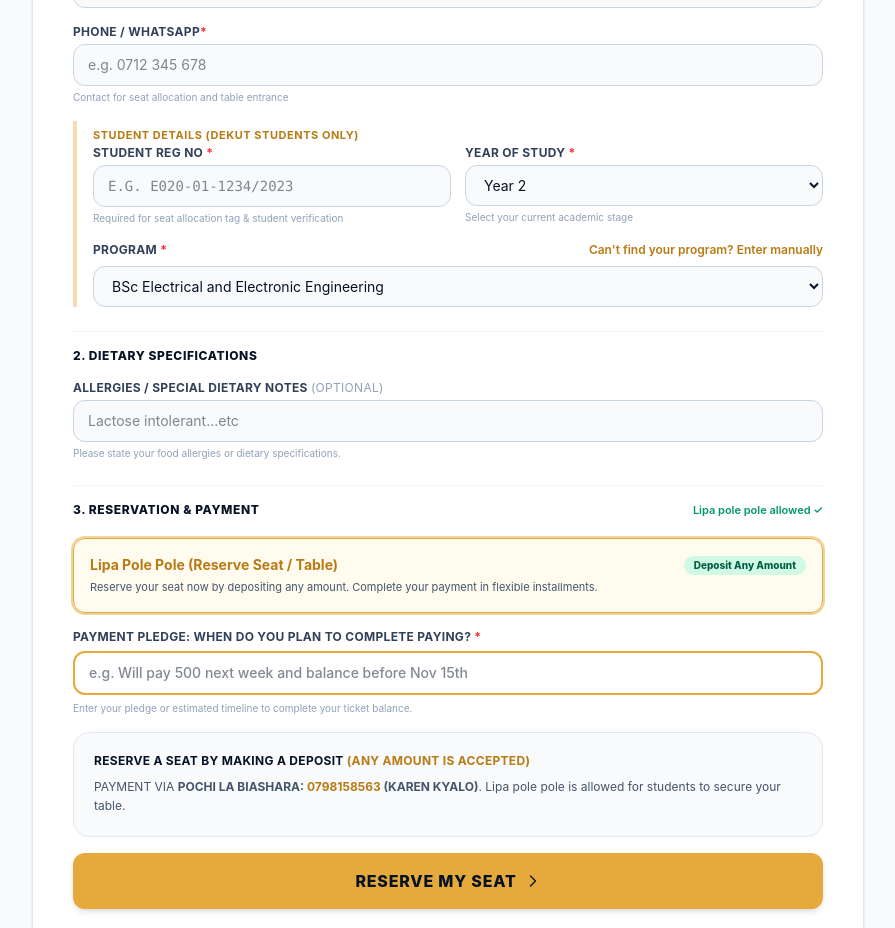
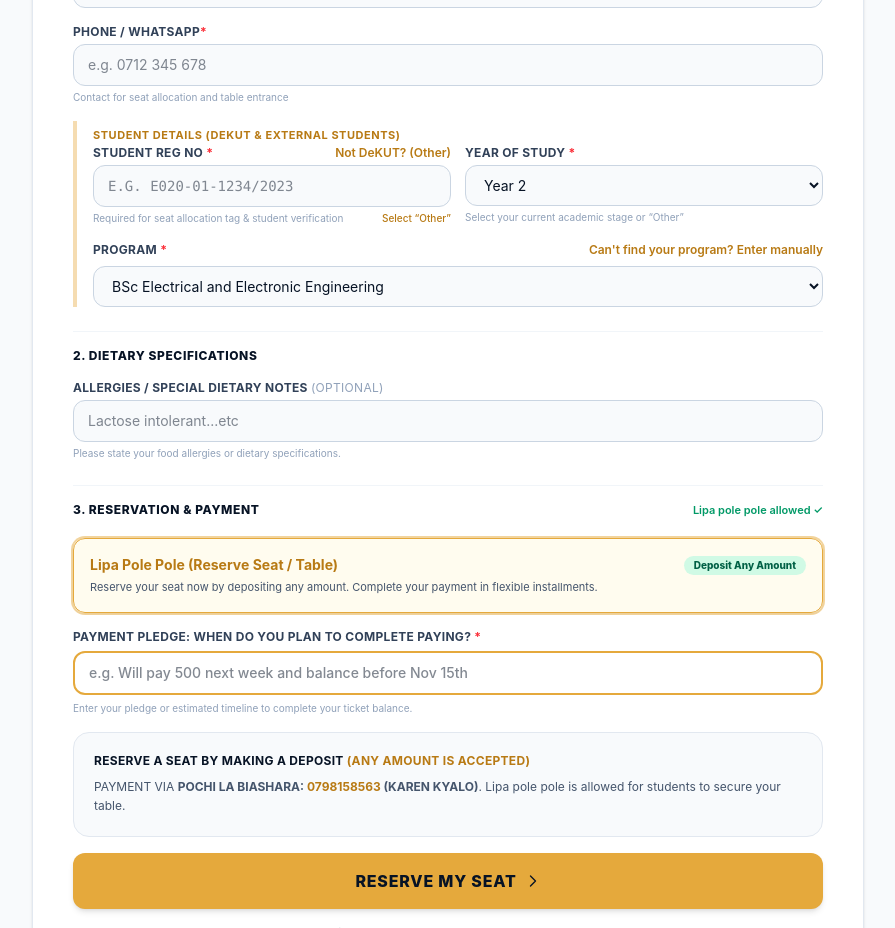
Before and after one commit to bruceboge/DESA-WEB, a Next.js app: page /gala in a window 1280 px wide. Shown: the part 1020-1948 px from the top of the page, without its empty margins (192-1087 px from the left). Built offline with nearby package versions, Linux system fonts and the light colour scheme.

Commit message:
feat: add gala event registration page and reservation form component

```diff
--- a/src/app/gala/page.tsx
+++ b/src/app/gala/page.tsx
@@ -34,6 +34,7 @@ const yearLevels = [
   "Year 3",
   "Year 4",
   "Year 5",
+  "Other",
 ];
 
 // WhatsApp Group Link for registered attendees (replace placeholder with your actual link)
@@ -44,7 +45,9 @@ export default function GalaRegistrationPage() {
     name: "",
     attendeeType: "dekut_student" as AttendeeType,
     regNumber: "",
+    isOtherReg: false,
     yearOfStudy: yearLevels[1], // Default Year 2
+    customYearOfStudy: "",
     contact: "",
     course: engineeringPrograms[0] as string,
     isCustomCourse: false,
@@ -74,10 +77,10 @@ export default function GalaRegistrationPage() {
       return;
     }
 
-    // Only validate student-specific fields for DeKUT students
+    // Only validate student-specific fields for students (DeKUT & external)
     if (isDeKUTStudent) {
       if (!formData.regNumber.trim()) {
-        setErrorMessage("Please enter your Student Registration Number.");
+        setErrorMessage("Please enter your Student Registration Number (or select/enter 'OTHER' if from another university).");
         return;
       }
 
@@ -117,7 +120,11 @@ export default function GalaRegistrationPage() {
         body: JSON.stringify({
           name: formData.name.trim(),
           regNumber: isDeKUTStudent ? formData.regNumber.trim().toUpperCase() : "N/A",
-          yearOfStudy: isDeKUTStudent ? formData.yearOfStudy : "N/A",
+          yearOfStudy: isDeKUTStudent
+            ? (formData.yearOfStudy === "Other"
+              ? (formData.customYearOfStudy.trim() ? `Other (${formData.customYearOfStudy.trim()})` : "Other")
+              : formData.yearOfStudy)
+            : "N/A",
           contact: formData.contact.trim(),
           email: "",
           course: effectiveCourse,
@@ -154,7 +161,9 @@ export default function GalaRegistrationPage() {
       name: "",
       attendeeType: "dekut_student",
       regNumber: "",
+      isOtherReg: false,
       yearOfStudy: yearLevels[1],
+      customYearOfStudy: "",
       contact: "",
       course: engineeringPrograms[0] as string,
       isCustomCourse: false,
@@ -502,39 +511,83 @@ export default function GalaRegistrationPage() {
                   </span>
                 </div>
 
-                {/* DeKUT Student-only fields: Reg Number, Year of Study, Program */}
+                {/* Student fields: Reg Number, Year of Study, Program (DeKUT & External) */}
                 {isDeKUTStudent && (
                   <div className="space-y-4 animate-fadeIn border-l-4 border-[#e5a93c]/40 pl-4">
                     <span className="text-[11px] text-[#b87a14] font-bold uppercase tracking-wider">
-                      Student Details (DeKUT Students Only)
+                      Student Details (DeKUT &amp; External Students)
                     </span>
 
                     {/* Reg Number & Year of Study */}
                     <div className="grid grid-cols-1 sm:grid-cols-2 gap-3.5">
                       <div>
-                        <label htmlFor="regNumber" className="block text-xs font-bold text-slate-700 uppercase tracking-wide mb-1">
+                        <div className="flex items-center justify-between mb-1">
+                          <label htmlFor="regNumber" className="block text-xs font-bold text-slate-700 uppercase tracking-wide">
                             Student Reg No <span className="text-red-500">*</span>
                           </label>
+                          <button
+                            type="button"
+                            onClick={() => {
+                              const next = !formData.isOtherReg;
+                              setFormData((prev) => ({
+                                ...prev,
+                                isOtherReg: next,
+                                regNumber: next
+                                  ? (prev.regNumber && prev.regNumber !== "OTHER" && !prev.regNumber.startsWith("E0") ? prev.regNumber : "OTHER")
+                                  : (prev.regNumber === "OTHER" ? "" : prev.regNumber),
+                              }));
+                            }}
+                            className="text-xs font-semibold text-[#b87a14] hover:underline cursor-pointer"
+                          >
+                            {formData.isOtherReg ? "← DeKUT Reg No" : "Not DeKUT? (Other)"}
+                          </button>
+                        </div>
                         <input
                           id="regNumber"
                           type="text"
                           required
-                          placeholder="e.g. E020-01-1234/2023"
+                          placeholder={formData.isOtherReg ? "e.g. OTHER or External Reg No / Campus" : "e.g. E020-01-1234/2023"}
                           value={formData.regNumber}
                           onChange={(e) =>
                             setFormData({ ...formData, regNumber: e.target.value.toUpperCase() })
                           }
                           className="w-full px-3.5 py-2.5 bg-slate-50 border border-slate-300 rounded-xl text-xs sm:text-sm text-[#071325] uppercase font-mono focus:outline-none focus:ring-2 focus:ring-[#e5a93c]"
                         />
-                        <span className="text-[10px] text-slate-400 mt-1 block">
-                          Required for seat allocation tag &amp; student verification
+                        <div className="flex items-center justify-between mt-1 text-[10px]">
+                          <span className="text-slate-400">
+                            {formData.isOtherReg
+                              ? "External student: Enter 'OTHER' or your campus / reg no"
+                              : "Required for seat allocation tag & student verification"}
                           </span>
+                          {!formData.isOtherReg ? (
+                            <button
+                              type="button"
+                              onClick={() => setFormData((prev) => ({ ...prev, isOtherReg: true, regNumber: "OTHER" }))}
+                              className="text-[#b87a14] hover:underline font-medium shrink-0 ml-1 cursor-pointer"
+                            >
+                              Select &ldquo;Other&rdquo;
+                            </button>
+                          ) : (
+                            <button
+                              type="button"
+                              onClick={() => setFormData((prev) => ({ ...prev, regNumber: "OTHER" }))}
+                              className="text-[#b87a14] hover:underline font-medium shrink-0 ml-1 cursor-pointer"
+                            >
+                              Reset to &ldquo;OTHER&rdquo;
+                            </button>
+                          )}
+                        </div>
                       </div>
 
                       <div>
-                        <label htmlFor="yearOfStudy" className="block text-xs font-bold text-slate-700 uppercase tracking-wide mb-1">
+                        <div className="flex items-center justify-between mb-1">
+                          <label htmlFor="yearOfStudy" className="block text-xs font-bold text-slate-700 uppercase tracking-wide">
                             Year of Study <span className="text-red-500">*</span>
                           </label>
+                          {formData.yearOfStudy === "Other" && (
+                            <span className="text-[10px] text-[#b87a14] font-semibold">Other / External</span>
+                          )}
+                        </div>
                         <select
                           id="yearOfStudy"
                           value={formData.yearOfStudy}
@@ -547,9 +600,24 @@ export default function GalaRegistrationPage() {
                             </option>
                           ))}
                         </select>
+                        {formData.yearOfStudy === "Other" ? (
+                          <div className="mt-2 animate-fadeIn">
+                            <input
+                              type="text"
+                              placeholder="Specify stage (e.g. Masters, Diploma, External) - optional"
+                              value={formData.customYearOfStudy}
+                              onChange={(e) => setFormData({ ...formData, customYearOfStudy: e.target.value })}
+                              className="w-full px-3 py-1.5 bg-slate-50 border border-slate-300 rounded-lg text-xs text-[#071325] focus:outline-none focus:ring-2 focus:ring-[#e5a93c]"
+                            />
+                            <span className="text-[10px] text-slate-400 mt-0.5 block">
+                              Optional: specify or leave blank for &ldquo;Other&rdquo;
+                            </span>
+                          </div>
+                        ) : (
                           <span className="text-[10px] text-slate-400 mt-1 block">
-                          Select your current academic stage
+                            Select your current academic stage or &ldquo;Other&rdquo;
                           </span>
+                        )}
                       </div>
                     </div>
 
--- a/src/app/membership/page.tsx
+++ b/src/app/membership/page.tsx
@@ -449,7 +449,7 @@ export default function MembershipHubPage() {
                 <div className="grid grid-cols-1 sm:grid-cols-2 gap-3.5">
                   <div>
                     <label className="block text-[11px] font-bold text-slate-700 uppercase tracking-wide mb-1">
-                      Engineering Department *
+                      Engineering Program *
                     </label>
                     <select
                       value={regForm.department}
```
Lines whose indentation alone changed are shown as unchanged.
